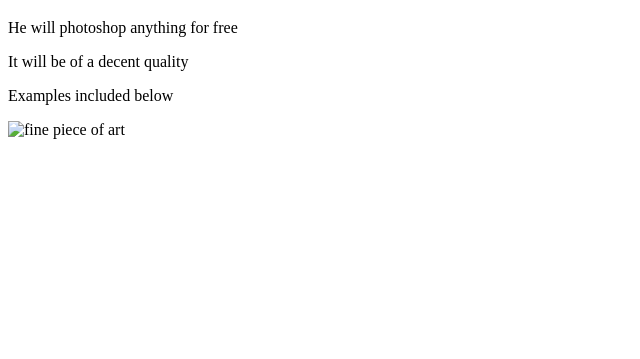
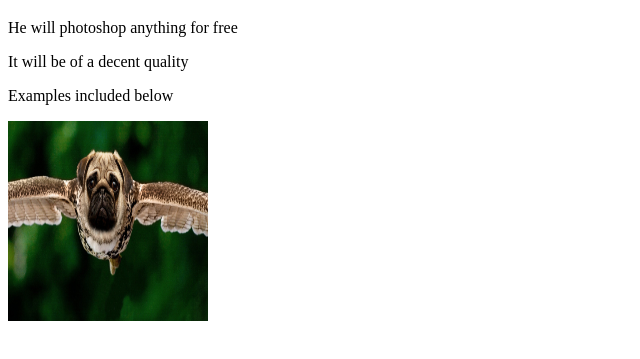
Before and after one commit to 16Seresb/test, a plain HTML site: page index.html in a window 1280 px wide. Shown: the part 61-420 px from the top of the page, without its empty margins (0-640 px from the left). Drawn offline with Linux system fonts and the light colour scheme.

Commit message:
Update index.html

```diff
--- a/index.html
+++ b/index.html
@@ -8,6 +8,6 @@
 <p>He will photoshop anything for free</p>
 <p>It will  be of a decent quality</p>
 <p>Examples included below</p>
-<p> <img src="blatant cpoyright infringement.jpg" alt="fine piece of art" height="200" width="200"> </p>
+<p> <img src="blatant copyright infringement.jpg" alt="fine piece of art" height="200" width="200"> </p>
 </body>
 </html>
```
